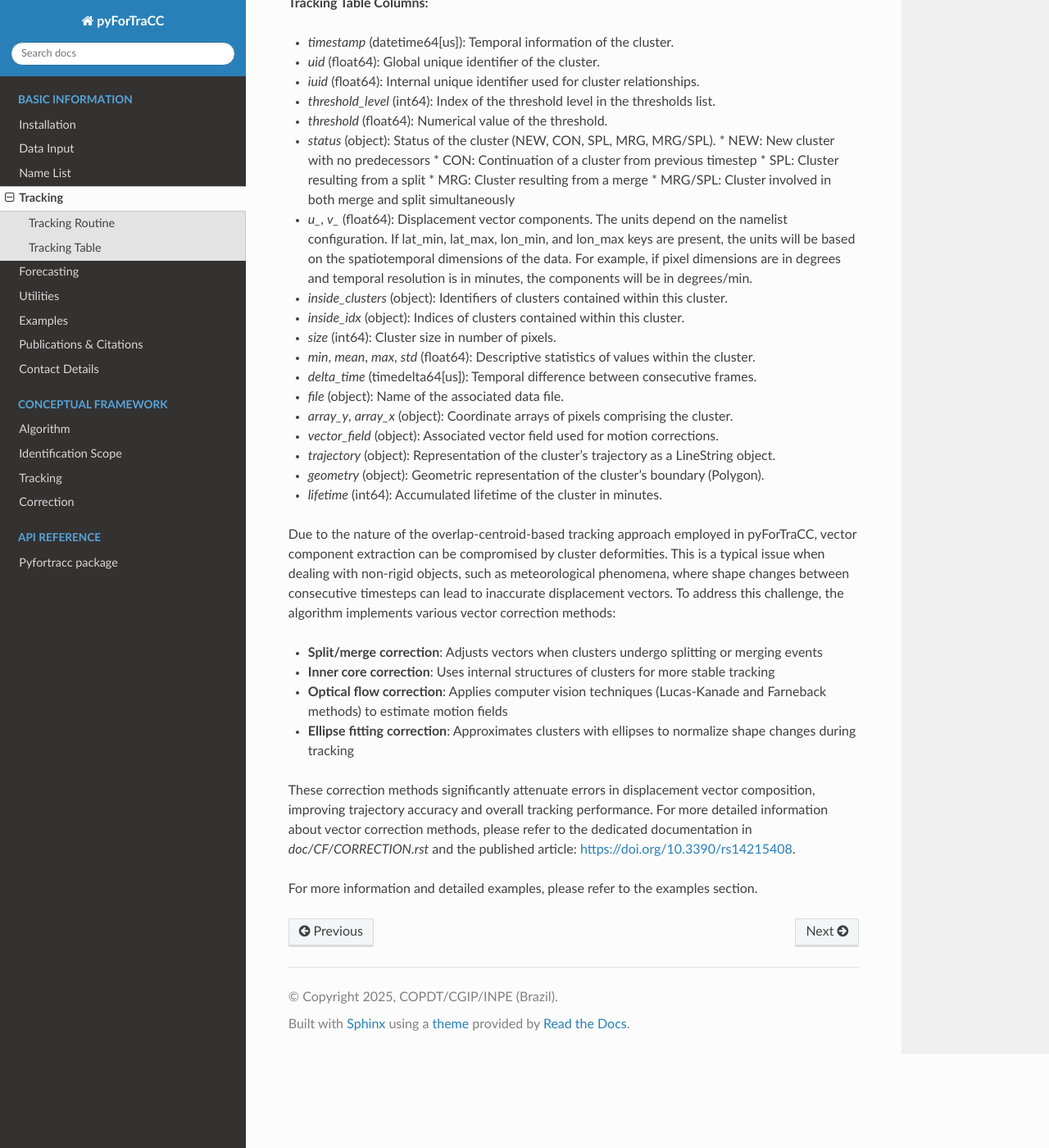
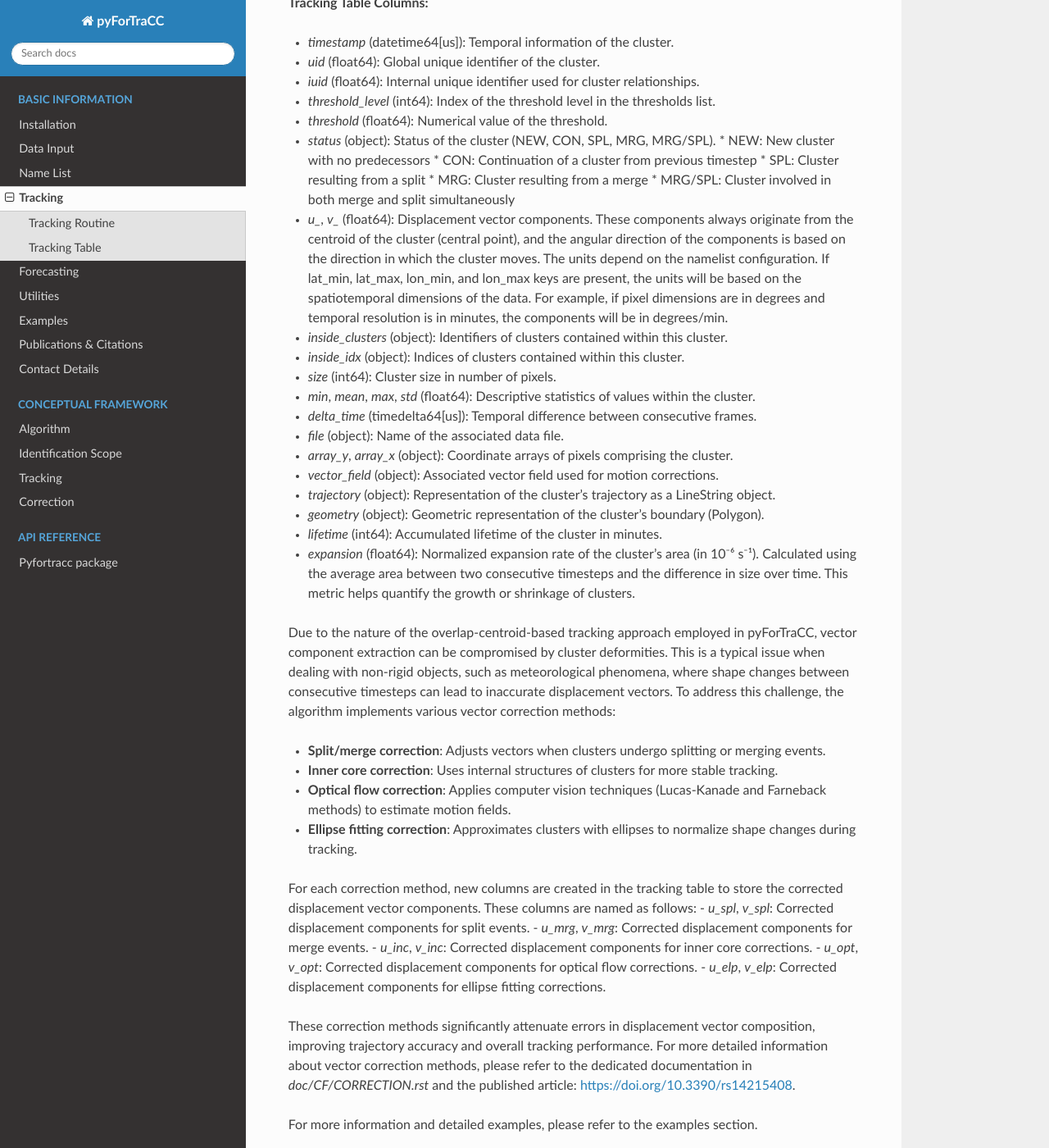
Before and after one commit to fortracc/pyfortracc, a Sphinx documentation site: the page built from doc/BI/BI_TRACKING.rst, in a window 1280 px wide and 1400 px high, scrolled down 1137 px. Shown: the whole window at 82% size. Built offline with Sphinx 7.4.7 and the Read the Docs theme 3.1.0, drawn with Linux system fonts in a browser that asks for light colours.

Commit message:
Updates BI_TRACKING.rst documentation to clarify the origin and direction of displacement vector components and add new columns for corrected vector components.

```diff
--- a/doc/BI/BI_TRACKING.rst
+++ b/doc/BI/BI_TRACKING.rst
@@ -44,7 +44,7 @@ The tracking table serves as the primary output of the algorithm, containing det
   * SPL: Cluster resulting from a split
   * MRG: Cluster resulting from a merge
   * MRG/SPL: Cluster involved in both merge and split simultaneously
-- `u_`, `v_` (float64): Displacement vector components. The units depend on the namelist configuration. If lat_min, lat_max, lon_min, and lon_max keys are present, the units will be based on the spatiotemporal dimensions of the data. For example, if pixel dimensions are in degrees and temporal resolution is in minutes, the components will be in degrees/min.
+- `u_`, `v_` (float64): Displacement vector components. These components always originate from the centroid of the cluster (central point), and the angular direction of the components is based on the direction in which the cluster moves. The units depend on the namelist configuration. If lat_min, lat_max, lon_min, and lon_max keys are present, the units will be based on the spatiotemporal dimensions of the data. For example, if pixel dimensions are in degrees and temporal resolution is in minutes, the components will be in degrees/min.
 - `inside_clusters` (object): Identifiers of clusters contained within this cluster.
 - `inside_idx` (object): Indices of clusters contained within this cluster.
 - `size` (int64): Cluster size in number of pixels.
@@ -56,13 +56,21 @@ The tracking table serves as the primary output of the algorithm, containing det
 - `trajectory` (object): Representation of the cluster's trajectory as a LineString object.
 - `geometry` (object): Geometric representation of the cluster's boundary (Polygon).
 - `lifetime` (int64): Accumulated lifetime of the cluster in minutes.
+- `expansion` (float64): Normalized expansion rate of the cluster's area (in 10⁻⁶ s⁻¹). Calculated using the average area between two consecutive timesteps and the difference in size over time. This metric helps quantify the growth or shrinkage of clusters.
 
 Due to the nature of the overlap-centroid-based tracking approach employed in pyForTraCC, vector component extraction can be compromised by cluster deformities. This is a typical issue when dealing with non-rigid objects, such as meteorological phenomena, where shape changes between consecutive timesteps can lead to inaccurate displacement vectors. To address this challenge, the algorithm implements various vector correction methods:
 
-- **Split/merge correction**: Adjusts vectors when clusters undergo splitting or merging events
-- **Inner core correction**: Uses internal structures of clusters for more stable tracking
-- **Optical flow correction**: Applies computer vision techniques (Lucas-Kanade and Farneback methods) to estimate motion fields
-- **Ellipse fitting correction**: Approximates clusters with ellipses to normalize shape changes during tracking
+- **Split/merge correction**: Adjusts vectors when clusters undergo splitting or merging events.
+- **Inner core correction**: Uses internal structures of clusters for more stable tracking.
+- **Optical flow correction**: Applies computer vision techniques (Lucas-Kanade and Farneback methods) to estimate motion fields.
+- **Ellipse fitting correction**: Approximates clusters with ellipses to normalize shape changes during tracking.
+
+For each correction method, new columns are created in the tracking table to store the corrected displacement vector components. These columns are named as follows:
+- `u_spl`, `v_spl`: Corrected displacement components for split events.
+- `u_mrg`, `v_mrg`: Corrected displacement components for merge events.
+- `u_inc`, `v_inc`: Corrected displacement components for inner core corrections.
+- `u_opt`, `v_opt`: Corrected displacement components for optical flow corrections.
+- `u_elp`, `v_elp`: Corrected displacement components for ellipse fitting corrections.
 
 These correction methods significantly attenuate errors in displacement vector composition, improving trajectory accuracy and overall tracking performance. For more detailed information about vector correction methods, please refer to the dedicated documentation in `doc/CF/CORRECTION.rst` and the published article: https://doi.org/10.3390/rs14215408.
 
```
